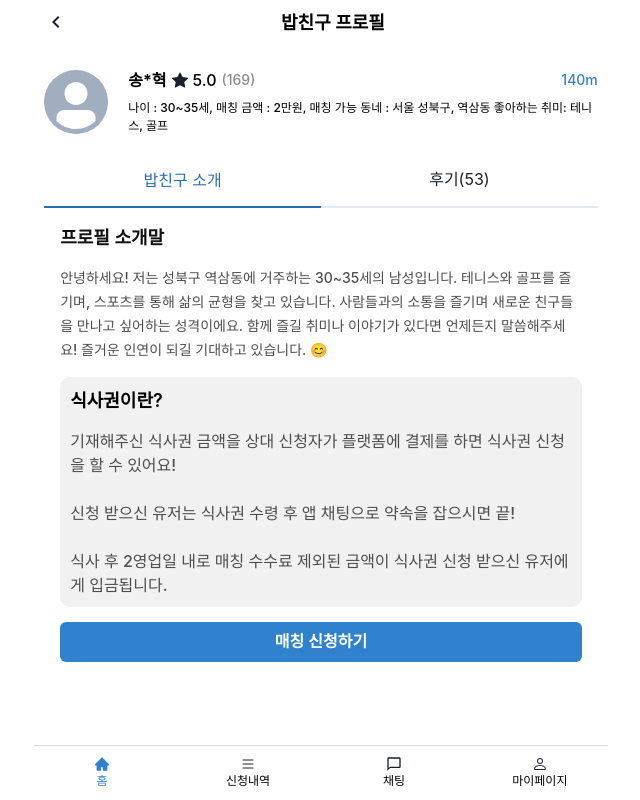
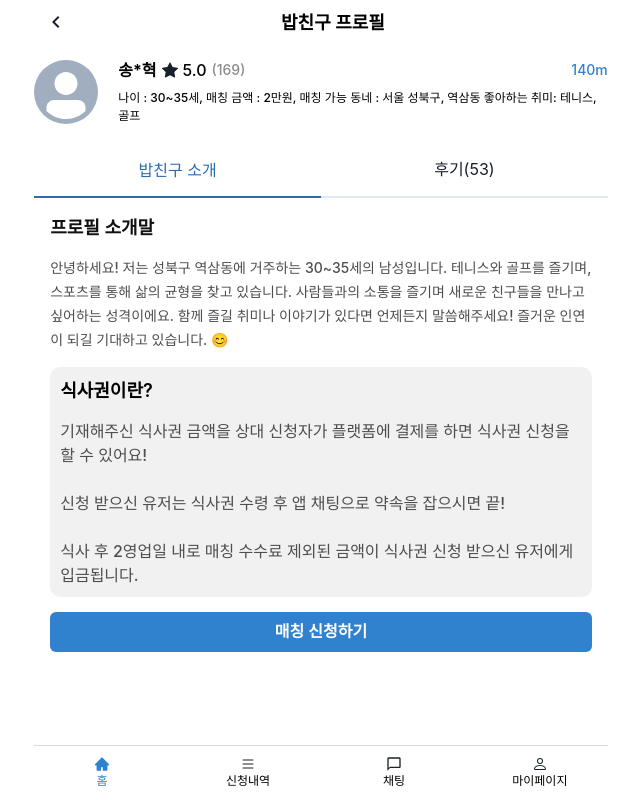
Before and after one commit to motionbit95/mixmate, a React (Create React App) app: page /matching in a window 1280 px wide. Shown: the whole page, without its empty margins (319-959 px from the left). Built offline with nearby package versions, Linux system fonts and the light colour scheme.

Commit message:
[minor] UI 수정

```diff
--- a/src/pages/Matching.js
+++ b/src/pages/Matching.js
@@ -61,7 +61,7 @@ export const Matching = () => {
           </Container>
         </Stack>
         <Stack
-          padding="10px"
+          // padding="10px"
           justify="center"
           align="flex-start"
           spacing="10px"
```
